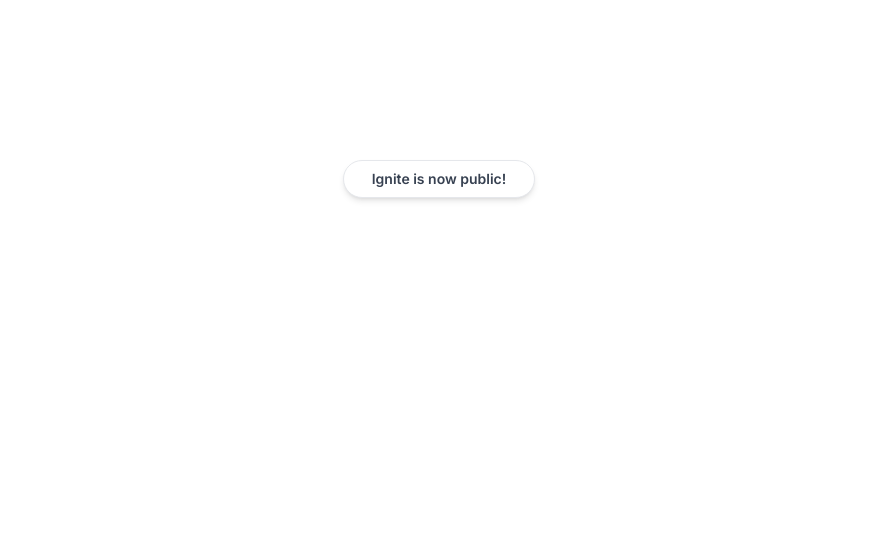
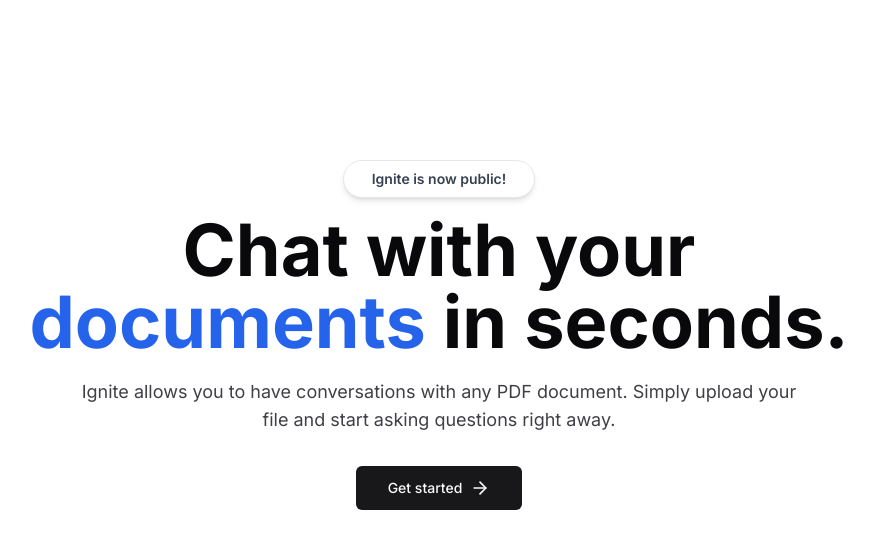
Before and after one commit to dheerajcl/Jynx, a Next.js app: page / in a window 1280 px wide. Shown: the top 548 px of the page, without its empty margins (201-1075 px from the left). Built offline with nearby package versions, Linux system fonts and the light colour scheme.

Commit message:
Designing Landing page using shadcn

```diff
--- a/package.json
+++ b/package.json
@@ -9,8 +9,11 @@
     "lint": "next lint"
   },
   "dependencies": {
+    "@radix-ui/react-slot": "^1.0.2",
     "@tailwindcss/typography": "^0.5.12",
+    "class-variance-authority": "^0.7.0",
     "clsx": "^2.1.0",
+    "lucide-react": "^0.365.0",
     "next": "14.1.4",
     "react": "^18",
     "react-dom": "^18",
--- a/src/app/globals.css
+++ b/src/app/globals.css
@@ -2,50 +2,75 @@
   @tailwind components;
   @tailwind utilities;
 
-
   @layer base {
     :root {
       --background: 0 0% 100%;
-    --foreground: 222.2 84% 4.9%;
+      --foreground: 240 10% 3.9%;
+
       --card: 0 0% 100%;
-    --card-foreground: 222.2 84% 4.9%;
+      --card-foreground: 240 10% 3.9%;
+
       --popover: 0 0% 100%;
-    --popover-foreground: 222.2 84% 4.9%;
-    --primary: 221.2 83.2% 53.3%;
-    --primary-foreground: 210 40% 98%;
-    --secondary: 210 40% 96.1%;
-    --secondary-foreground: 222.2 47.4% 11.2%;
-    --muted: 210 40% 96.1%;
-    --muted-foreground: 215.4 16.3% 46.9%;
-    --accent: 210 40% 96.1%;
-    --accent-foreground: 222.2 47.4% 11.2%;
+      --popover-foreground: 240 10% 3.9%;
+
+      --primary: 240 5.9% 10%;
+      --primary-foreground: 0 0% 98%;
+
+      --secondary: 240 4.8% 95.9%;
+      --secondary-foreground: 240 5.9% 10%;
+
+      --muted: 240 4.8% 95.9%;
+      --muted-foreground: 240 3.8% 46.1%;
+
+      --accent: 240 4.8% 95.9%;
+      --accent-foreground: 240 5.9% 10%;
+
       --destructive: 0 84.2% 60.2%;
-    --destructive-foreground: 210 40% 98%;
-    --border: 214.3 31.8% 91.4%;
-    --input: 214.3 31.8% 91.4%;
-    --ring: 221.2 83.2% 53.3%;
+      --destructive-foreground: 0 0% 98%;
+
+      --border: 240 5.9% 90%;
+      --input: 240 5.9% 90%;
+      --ring: 240 10% 3.9%;
+
       --radius: 0.5rem;
     }
 
     .dark {
-    --background: 222.2 84% 4.9%;
-    --foreground: 210 40% 98%;
-    --card: 222.2 84% 4.9%;
-    --card-foreground: 210 40% 98%;
-    --popover: 222.2 84% 4.9%;
-    --popover-foreground: 210 40% 98%;
-    --primary: 217.2 91.2% 59.8%;
-    --primary-foreground: 222.2 47.4% 11.2%;
-    --secondary: 217.2 32.6% 17.5%;
-    --secondary-foreground: 210 40% 98%;
-    --muted: 217.2 32.6% 17.5%;
-    --muted-foreground: 215 20.2% 65.1%;
-    --accent: 217.2 32.6% 17.5%;
-    --accent-foreground: 210 40% 98%;
+      --background: 240 10% 3.9%;
+      --foreground: 0 0% 98%;
+
+      --card: 240 10% 3.9%;
+      --card-foreground: 0 0% 98%;
+
+      --popover: 240 10% 3.9%;
+      --popover-foreground: 0 0% 98%;
+
+      --primary: 0 0% 98%;
+      --primary-foreground: 240 5.9% 10%;
+
+      --secondary: 240 3.7% 15.9%;
+      --secondary-foreground: 0 0% 98%;
+
+      --muted: 240 3.7% 15.9%;
+      --muted-foreground: 240 5% 64.9%;
+
+      --accent: 240 3.7% 15.9%;
+      --accent-foreground: 0 0% 98%;
+
       --destructive: 0 62.8% 30.6%;
-    --destructive-foreground: 210 40% 98%;
-    --border: 217.2 32.6% 17.5%;
-    --input: 217.2 32.6% 17.5%;
-    --ring: 224.3 76.3% 48%;
+      --destructive-foreground: 0 0% 98%;
+
+      --border: 240 3.7% 15.9%;
+      --input: 240 3.7% 15.9%;
+      --ring: 240 4.9% 83.9%;
     }
   }
+
+  @layer base {
+    * {
+      @apply border-border;
+    }
+    body {
+      @apply bg-background text-foreground;
+    }
+  }
--- a/src/app/layout.tsx
+++ b/src/app/layout.tsx
@@ -1,4 +1,4 @@
-import { cn } from "./lib/utils"
+import { cn } from "../lib/utils"
 import type { Metadata } from "next";
 import { Inter } from "next/font/google";
 import "./globals.css";
--- a/src/app/lib/utils.ts
+++ /dev/null
@@ -1,6 +0,0 @@
-import clsx, { ClassValue } from 'clsx'
-import { twMerge } from 'tailwind-merge'
-
-export function cn(...inputs: ClassValue[]){
-    return twMerge(clsx(inputs))
-}
--- a/src/app/page.tsx
+++ b/src/app/page.tsx
@@ -1,4 +1,7 @@
-import MaxWidthWrapper from "./components/MaxWidthWrapper";
+import MaxWidthWrapper from "../components/MaxWidthWrapper";
+import Link from 'next/link';
+import { ArrowRight } from 'lucide-react'
+import { buttonVariants } from "../components/ui/button"
 
 export default function Home() {
   return (
@@ -8,6 +11,20 @@
           Ignite is now public!
         </p>
       </div>
+      <h1 className="max-w-4xl text-5xl font-bold md:text-6xl lg:text-7xl">
+        Chat with your{" "}
+        <span className="text-blue-600">documents</span> in seconds.
+      </h1>
+      <p className="mt-5 max-w-prose text-zinc-700 sm:text-lg">
+        Ignite allows you to have conversations with any PDF document. Simply upload your file and start asking questions right away.
+      </p>
+
+      <Link className={buttonVariants({
+        size: 'lg',
+        className: 'mt-8',
+      })} href='/dashboard' target='_blank'>
+        Get started <ArrowRight className="ml-2 h-5 w-5" />
+      </Link>
     </MaxWidthWrapper>
   );
 }
--- /dev/null
+++ b/src/components/ui/button.tsx
@@ -0,0 +1,56 @@
+import * as React from "react"
+import { Slot } from "@radix-ui/react-slot"
+import { cva, type VariantProps } from "class-variance-authority"
+
+import { cn } from "@/lib/utils"
+
+const buttonVariants = cva(
+  "inline-flex items-center justify-center whitespace-nowrap rounded-md text-sm font-medium ring-offset-background transition-colors focus-visible:outline-none focus-visible:ring-2 focus-visible:ring-ring focus-visible:ring-offset-2 disabled:pointer-events-none disabled:opacity-50",
+  {
+    variants: {
+      variant: {
+        default: "bg-primary text-primary-foreground hover:bg-primary/90",
+        destructive:
+          "bg-destructive text-destructive-foreground hover:bg-destructive/90",
+        outline:
+          "border border-input bg-background hover:bg-accent hover:text-accent-foreground",
+        secondary:
+          "bg-secondary text-secondary-foreground hover:bg-secondary/80",
+        ghost: "hover:bg-accent hover:text-accent-foreground",
+        link: "text-primary underline-offset-4 hover:underline",
+      },
+      size: {
+        default: "h-10 px-4 py-2",
+        sm: "h-9 rounded-md px-3",
+        lg: "h-11 rounded-md px-8",
+        icon: "h-10 w-10",
+      },
+    },
+    defaultVariants: {
+      variant: "default",
+      size: "default",
+    },
+  }
+)
+
+export interface ButtonProps
+  extends React.ButtonHTMLAttributes<HTMLButtonElement>,
+    VariantProps<typeof buttonVariants> {
+  asChild?: boolean
+}
+
+const Button = React.forwardRef<HTMLButtonElement, ButtonProps>(
+  ({ className, variant, size, asChild = false, ...props }, ref) => {
+    const Comp = asChild ? Slot : "button"
+    return (
+      <Comp
+        className={cn(buttonVariants({ variant, size, className }))}
+        ref={ref}
+        {...props}
+      />
+    )
+  }
+)
+Button.displayName = "Button"
+
+export { Button, buttonVariants }
--- /dev/null
+++ b/src/lib/utils.ts
@@ -0,0 +1,6 @@
+import { type ClassValue, clsx } from "clsx"
+import { twMerge } from "tailwind-merge"
+
+export function cn(...inputs: ClassValue[]) {
+  return twMerge(clsx(inputs))
+}
--- a/tailwind.config.ts
+++ b/tailwind.config.ts
@@ -1,24 +1,23 @@
-import type { Config } from "tailwindcss";
+import type { Config } from "tailwindcss"
 
-const config: Config = {
+const config = {
   darkMode: ["class"],
   content: [
-    "./src/pages/**/*.{js,ts,jsx,tsx,mdx}",
-    "./src/components/**/*.{js,ts,jsx,tsx,mdx}",
-    "./src/app/**/*.{js,ts,jsx,tsx,mdx}",
-  ],
+    './pages/**/*.{ts,tsx}',
+    './components/**/*.{ts,tsx}',
+    './app/**/*.{ts,tsx}',
+    './src/**/*.{ts,tsx}',
+	],
+  prefix: "",
   theme: {
     container: {
       center: true,
       padding: "2rem",
       screens: {
-        '2x1': '1400px',
-      }
+        "2xl": "1400px",
+      },
     },
     extend: {
-      maxWidth: {
-        "8x1": "1400px"
-      },
       colors: {
         border: "hsl(var(--border))",
         input: "hsl(var(--input))",
@@ -27,38 +26,37 @@
         foreground: "hsl(var(--foreground))",
         primary: {
           DEFAULT: "hsl(var(--primary))",
-          foreground: "hsl(var(--primary-foreground))"
+          foreground: "hsl(var(--primary-foreground))",
         },
         secondary: {
           DEFAULT: "hsl(var(--secondary))",
-          foreground: "hsl(var(--secondary-foreground))"
+          foreground: "hsl(var(--secondary-foreground))",
         },
         destructive: {
           DEFAULT: "hsl(var(--destructive))",
-          foreground: "hsl(var(--destructive-foreground))"
+          foreground: "hsl(var(--destructive-foreground))",
         },
         muted: {
           DEFAULT: "hsl(var(--muted))",
-          foreground: "hsl(var(--muted-foreground))"
+          foreground: "hsl(var(--muted-foreground))",
         },
         accent: {
           DEFAULT: "hsl(var(--accent))",
-          foreground: "hsl(var(--accent-foreground))"
+          foreground: "hsl(var(--accent-foreground))",
         },
         popover: {
           DEFAULT: "hsl(var(--popover))",
-          foreground: "hsl(var(--popover-foreground))"
+          foreground: "hsl(var(--popover-foreground))",
         },
         card: {
           DEFAULT: "hsl(var(--card))",
-          foreground: "hsl(var(--card-foreground))"
+          foreground: "hsl(var(--card-foreground))",
         },
       },
       borderRadius: {
         lg: "var(--radius)",
         md: "calc(var(--radius) - 2px)",
         sm: "calc(var(--radius) - 4px)",
-        xs: "calc(var(--radius) - 6px)",
       },
       keyframes: {
         "accordion-down": {
@@ -71,11 +69,12 @@
         },
       },
       animation: {
-        "accordion-down": "accordion-down 0.2s ease-in-out",
-        "accordion-up": "accordion-up 0.2s ease-in-out",
+        "accordion-down": "accordion-down 0.2s ease-out",
+        "accordion-up": "accordion-up 0.2s ease-out",
       },
-    }
+    },
   },
-  plugins: [require("tailwindcss-animate"), require("@tailwindcss/typography")],
-};
-export default config;
+  plugins: [require("tailwindcss-animate")],
+} satisfies Config
+
+export default config
```
Also changed, not shown: components.json (added), src/components/MaxWidthWrapper.tsx (renamed from src/app/components/MaxWidthWrapper.tsx), 1 other file (tests, documents, lock files or other folders). Lines whose indentation alone changed are shown as unchanged.
